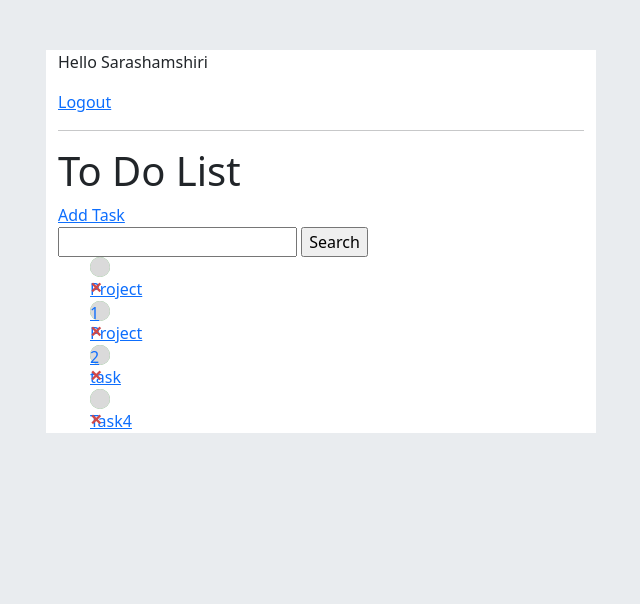
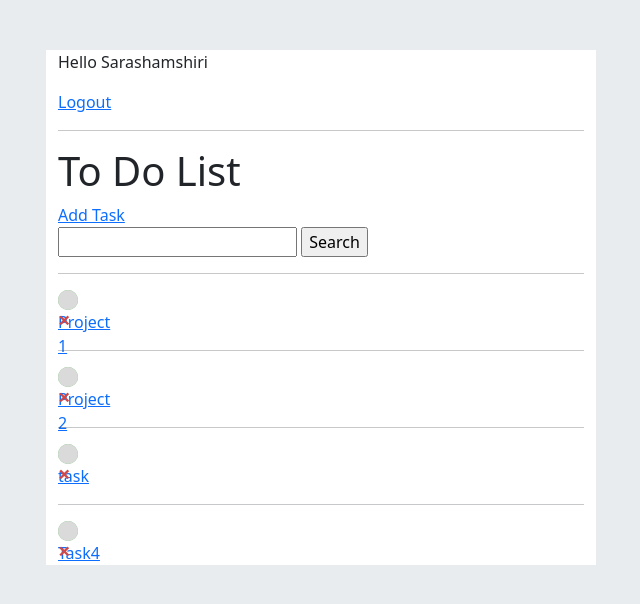
Before and after one commit to sshamshiri/todolist, a Django app: page / in a window 1280 px wide. Shown: the top 604 px of the page, without its empty margins (319-959 px from the left). Run offline with Django 4.2, Linux system fonts and the light colour scheme; a user stored in the database is signed in; data comes from the database, SQL or seed files in the repository; both versions use the stored data as it was after the commit.

Commit message:
edit task_list.html

```diff
--- a/todolist/core/templates/core/task_list.html
+++ b/todolist/core/templates/core/task_list.html
@@ -15,8 +15,9 @@
     <input type="text" name="filterBy" value="{{filter_value}}">
     <input type="submit" value="Search">
 </form>
-<ul>
+<div class="t">
     {% for task in tasks %}
+    <hr>
         <div class="task-complete-icon">
         {% if task.complete %}
             <s><a href="{% url 'task-update' task.id %}">{{task}}</a></s>
@@ -33,6 +34,6 @@
     {% empty %}
         <p>No tasks yet!</p>
     {% endfor %}
-</ul>
+</div>
 
 {% endblock %}
```
Also changed, not shown: todolist/db.sqlite3.
